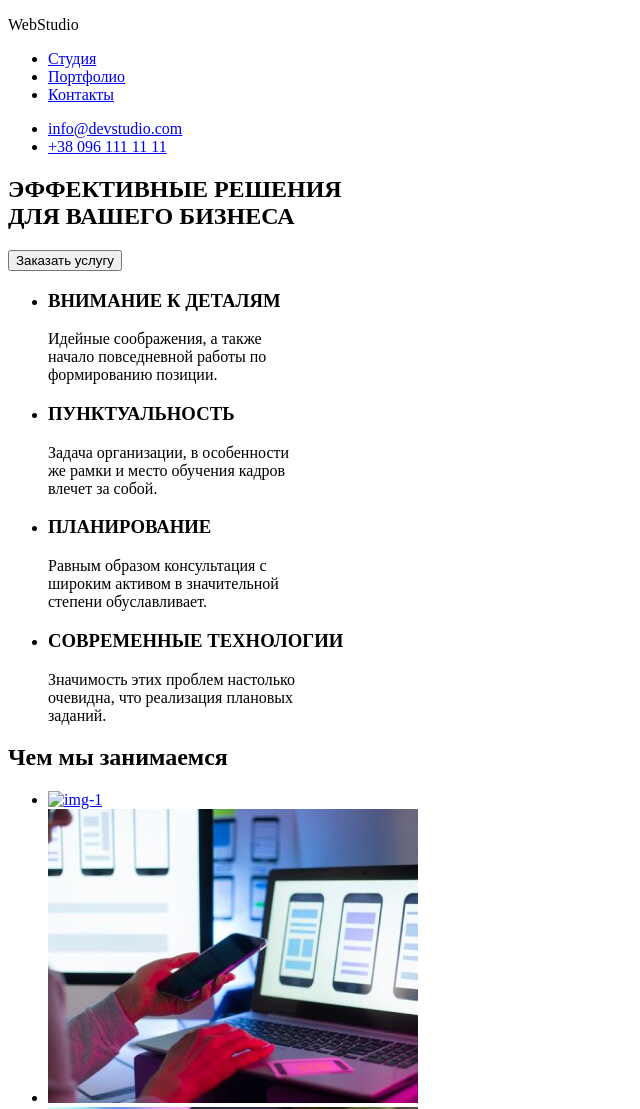
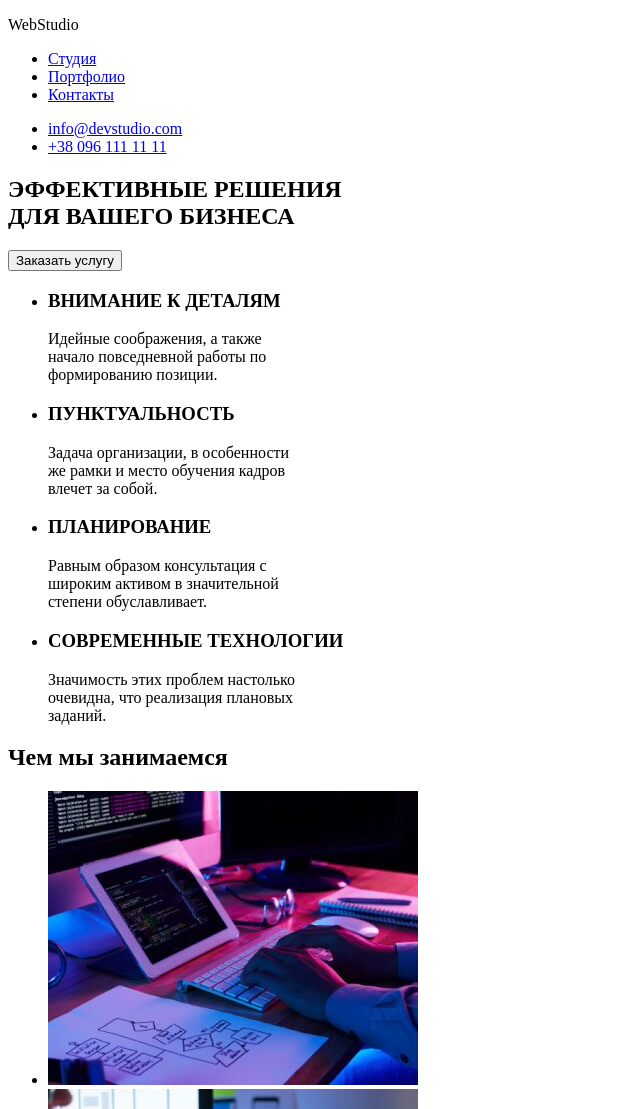
Before and after one commit to Romanarty/goit-markup-hw-01, a plain HTML site: page index.html in a window 1280 px wide. Shown: the top 1109 px of the page, without its empty margins (0-640 px from the left). Drawn offline with Linux system fonts and the light colour scheme; the site is published under a folder, as on GitHub Pages, so addresses that start at the root find nothing.

Commit message:
Update index.html

```diff
--- a/index.html
+++ b/index.html
@@ -58,7 +58,7 @@
  <h2>Чем мы занимаемся</h2>
 
  <ul>
-     <li> <a href="./css/img-1.jpg"> <img src="/css/img-1.jpg" alt="img-1" > </a>   </li>
+     <li> <a href="./css/img-1.jpg"> <img src="./css/img-1.jpg" alt="img-1" > </a>   </li>
      <li> <a href="./css/img-2.jpg"> <img src="./css/img-2.jpg" alt="img-2" > </a>   </li>
      <li> <a href="./css/img-3.jpg"> <img src="./css/img-3.jpg" alt="img-3" > </a>   </li>
  </ul>
```
